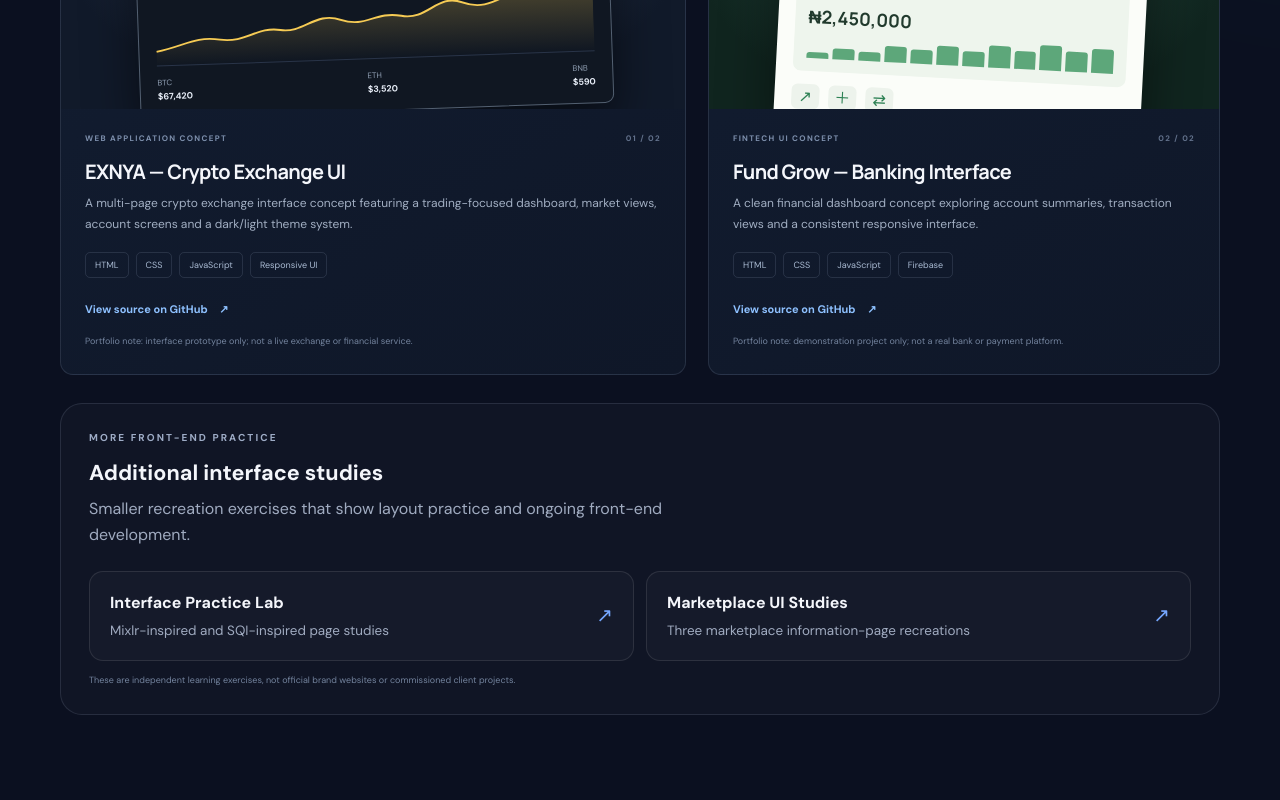
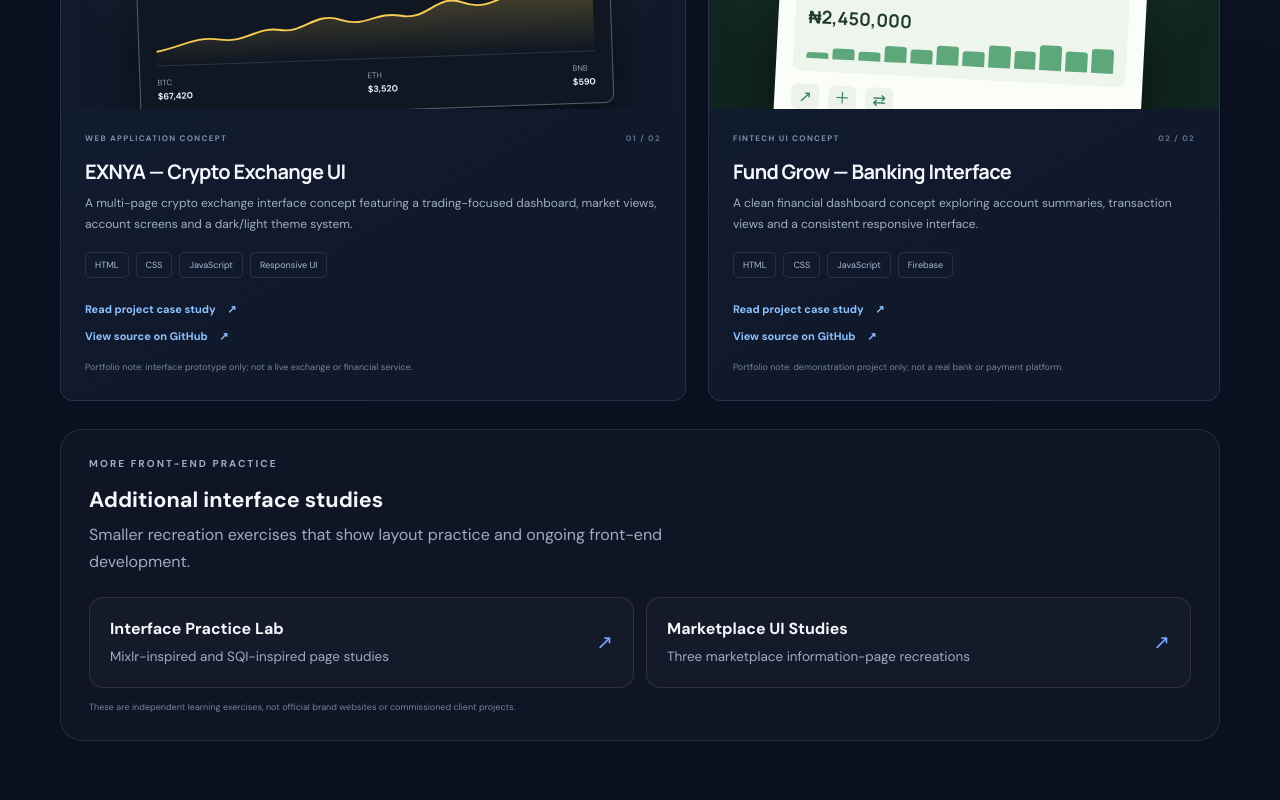
Before and after one commit to michael-coker-dev/michael-coker-portfolio, a plain HTML site: page index.html in a window 1280 px wide. Shown: the part 1203-2003 px from the top of the page. Drawn offline with Linux system fonts and the light colour scheme.

Commit message:
Link featured projects to detailed case studies

```diff
--- a/index.html
+++ b/index.html
@@ -55,11 +55,11 @@
       <div class="project-grid">
         <article class="project-card project-featured reveal">
           <div class="project-visual exnya-visual"><div class="mock-window"><div class="mock-top"><span>EXNYA</span><span class="mock-pill">SAMPLE DATA</span></div><div class="mock-balance"><small>Sample portfolio balance</small><strong>$24,680.50</strong><span>↗ 4.28% <small>past 24 hours</small></span></div><div class="mock-chart"><svg viewBox="0 0 520 120" preserveAspectRatio="none" role="img" aria-label="Decorative upward chart"><defs><linearGradient id="chartFill" x1="0" x2="0" y1="0" y2="1"><stop offset="0" stop-color="#f6cb54" stop-opacity=".28"/><stop offset="1" stop-color="#f6cb54" stop-opacity="0"/></linearGradient></defs><path d="M0 98 C35 90 45 75 76 82 S120 63 148 70 S190 42 220 57 S260 45 292 54 S335 20 365 36 S410 27 440 18 S485 28 520 5 L520 120 L0 120Z" fill="url(#chartFill)"/><path d="M0 98 C35 90 45 75 76 82 S120 63 148 70 S190 42 220 57 S260 45 292 54 S335 20 365 36 S410 27 440 18 S485 28 520 5" fill="none" stroke="#f6cb54" stroke-width="3"/></svg></div><div class="mock-coins"><span>BTC <b>$67,420</b></span><span>ETH <b>$3,520</b></span><span>BNB <b>$590</b></span></div></div></div>
-          <div class="project-info"><div class="project-topline"><span class="project-type">WEB APPLICATION CONCEPT</span><span class="project-year">01 / 02</span></div><h3>EXNYA — Crypto Exchange UI</h3><p>A multi-page crypto exchange interface concept featuring a trading-focused dashboard, market views, account screens and a dark/light theme system.</p><div class="tag-list"><span>HTML</span><span>CSS</span><span>JavaScript</span><span>Responsive UI</span></div><a class="text-link" href="https://github.com/michael-coker-dev/EXNya" target="_blank" rel="noreferrer">View source on GitHub <span>↗</span></a><p class="project-note">Portfolio note: interface prototype only; not a live exchange or financial service.</p></div>
+          <div class="project-info"><div class="project-topline"><span class="project-type">WEB APPLICATION CONCEPT</span><span class="project-year">01 / 02</span></div><h3>EXNYA — Crypto Exchange UI</h3><p>A multi-page crypto exchange interface concept featuring a trading-focused dashboard, market views, account screens and a dark/light theme system.</p><div class="tag-list"><span>HTML</span><span>CSS</span><span>JavaScript</span><span>Responsive UI</span></div><a class="text-link" href="exnya.html">Read project case study <span>↗</span></a><br><a class="text-link" href="https://github.com/michael-coker-dev/EXNya" target="_blank" rel="noreferrer">View source on GitHub <span>↗</span></a><p class="project-note">Portfolio note: interface prototype only; not a live exchange or financial service.</p></div>
         </article>
         <article class="project-card reveal">
           <div class="project-visual fund-visual"><div class="fund-window"><div class="fund-brand"><span>F</span> fund grow</div><div class="fund-welcome">Your money,<br><b>with purpose.</b></div><div class="fund-balance"><small>DEMO BALANCE</small><strong>₦2,450,000</strong><div class="fund-bars"><i></i><i></i><i></i><i></i><i></i><i></i><i></i><i></i><i></i><i></i><i></i><i></i></div></div><div class="fund-actions"><i>↗</i><i>＋</i><i>⇄</i></div></div></div>
-          <div class="project-info"><div class="project-topline"><span class="project-type">FINTECH UI CONCEPT</span><span class="project-year">02 / 02</span></div><h3>Fund Grow — Banking Interface</h3><p>A clean financial dashboard concept exploring account summaries, transaction views and a consistent responsive interface.</p><div class="tag-list"><span>HTML</span><span>CSS</span><span>JavaScript</span><span>Firebase</span></div><a class="text-link" href="https://github.com/michael-coker-dev/banking" target="_blank" rel="noreferrer">View source on GitHub <span>↗</span></a><p class="project-note">Portfolio note: demonstration project only; not a real bank or payment platform.</p></div>
+          <div class="project-info"><div class="project-topline"><span class="project-type">FINTECH UI CONCEPT</span><span class="project-year">02 / 02</span></div><h3>Fund Grow — Banking Interface</h3><p>A clean financial dashboard concept exploring account summaries, transaction views and a consistent responsive interface.</p><div class="tag-list"><span>HTML</span><span>CSS</span><span>JavaScript</span><span>Firebase</span></div><a class="text-link" href="fund-grow.html">Read project case study <span>↗</span></a><br><a class="text-link" href="https://github.com/michael-coker-dev/banking" target="_blank" rel="noreferrer">View source on GitHub <span>↗</span></a><p class="project-note">Portfolio note: demonstration project only; not a real bank or payment platform.</p></div>
         </article>
       </div>
       <div class="practice-panel reveal">
```
